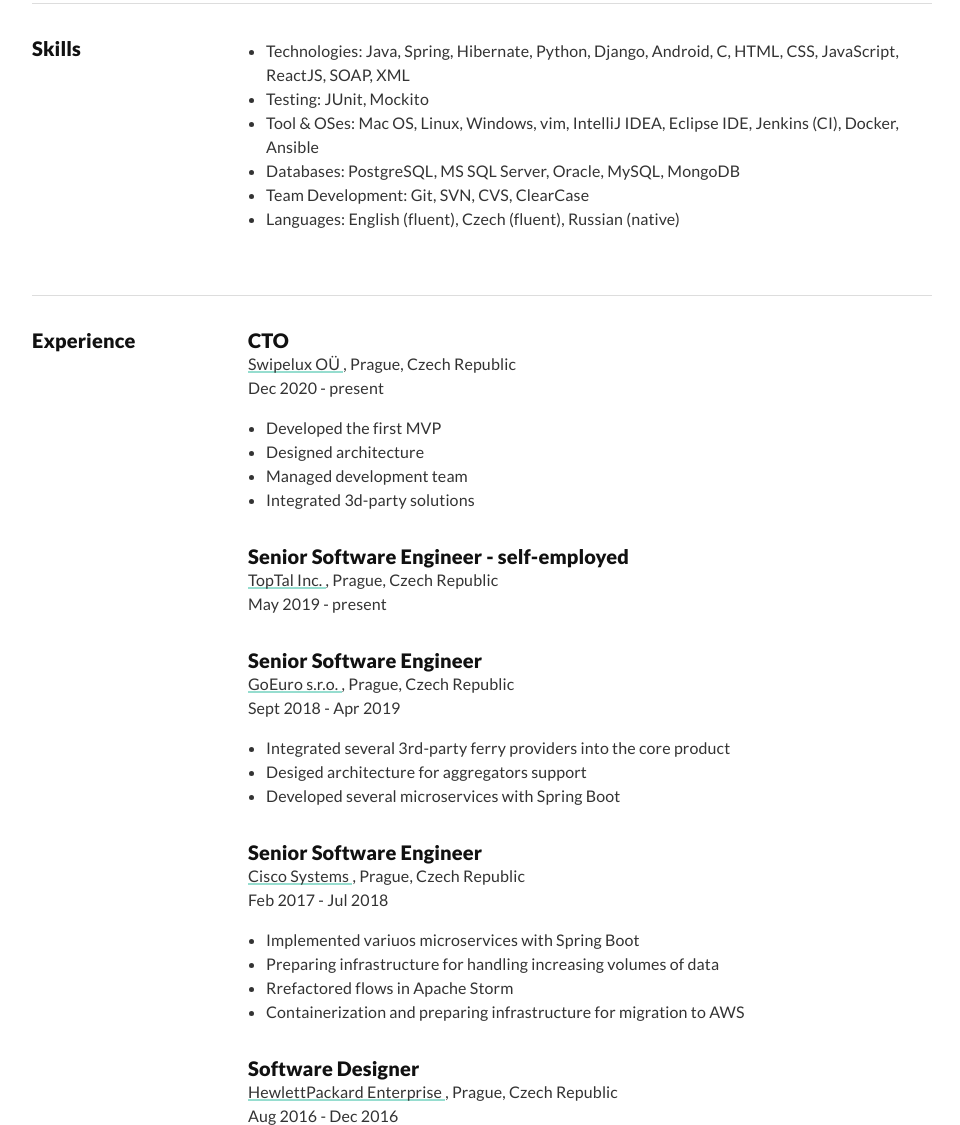
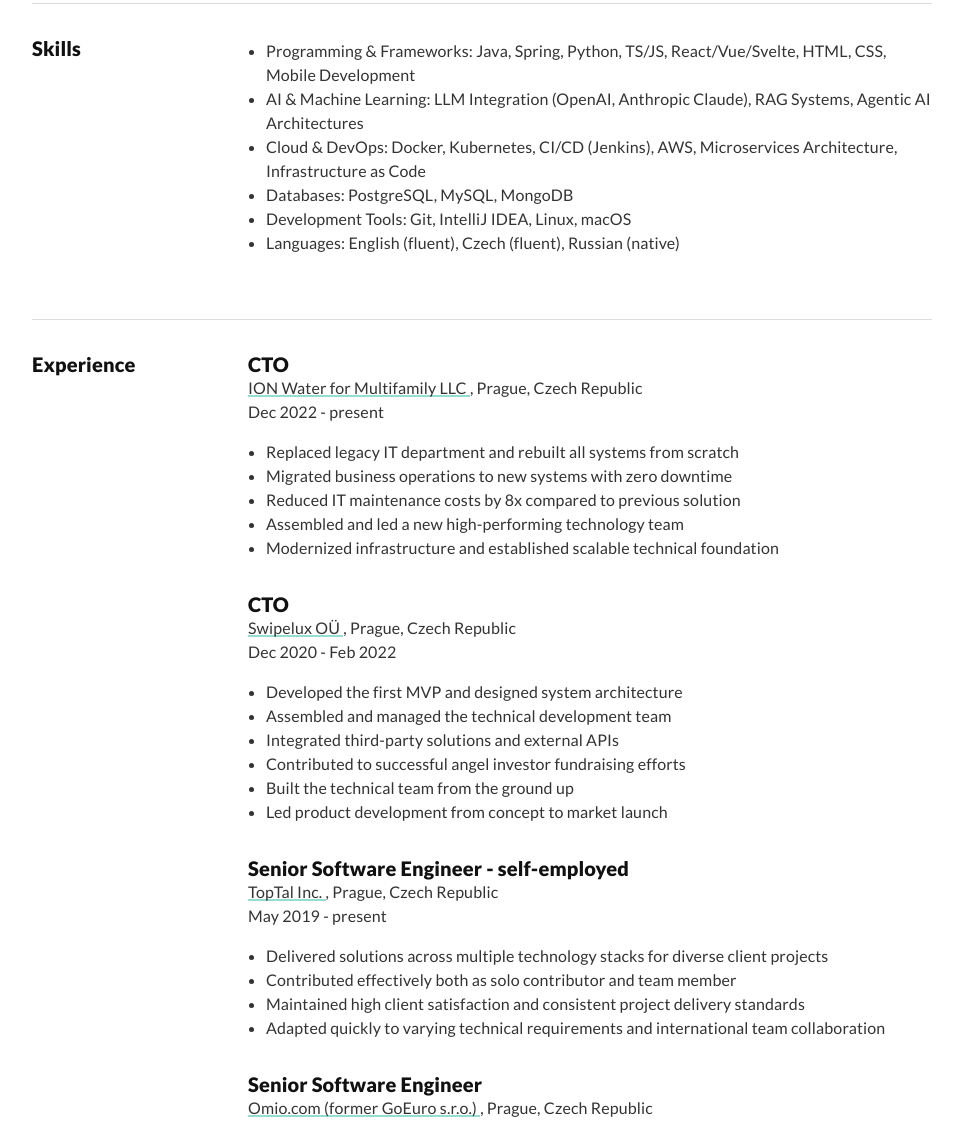
Before and after one commit to zjor/cv, a website: page src/template.hbs in a window 1280 px wide. Shown: the part 634-1759 px from the top of the page, without its empty margins (158-1118 px from the left). Drawn offline with nearby package versions, Linux system fonts and the light colour scheme; files that its build step writes are made by us from their sources.

Commit message:
data updated

```diff
--- a/src/data.yaml
+++ b/src/data.yaml
@@ -11,11 +11,11 @@
   medium: https://medium.com/@zjor
   youtube: https://www.youtube.com/c/SergeyRoyz/videos
   instagram: https://www.instagram.com/sergey.royz/
-  phone: +420774053509
+  phone: +(420) 774 053 509
   email: zjor.se@gmail.com
   location: Prague, Czech Republic
 
-position: Senior Software Engineer
+position: Head of Technology
 profile: |
   Software engineer with leadership abilities and scientific background.
   Strong analytical and reasoning skills, experience in working in international team.
@@ -23,138 +23,156 @@
   Experienced in architecting and design of complex solutions.
 
 skills:
-  - "Technologies: Java, Spring, Hibernate, Python, Django, Android, C, HTML, CSS, JavaScript, ReactJS, SOAP, XML"
-  - "Testing: JUnit, Mockito"
-  - "Tool & OSes: Mac OS, Linux, Windows, vim, IntelliJ IDEA, Eclipse IDE, Jenkins (CI), Docker, Ansible"
-  - "Databases: PostgreSQL, MS SQL Server, Oracle, MySQL, MongoDB"
-  - "Team Development: Git, SVN, CVS, ClearCase"
+  - "Programming & Frameworks: Java, Spring, Python, TS/JS, React/Vue/Svelte, HTML, CSS, Mobile Development"
+  - "AI & Machine Learning: LLM Integration (OpenAI, Anthropic Claude), RAG Systems, Agentic AI Architectures"
+  - "Cloud & DevOps: Docker, Kubernetes, CI/CD (Jenkins), AWS, Microservices Architecture, Infrastructure as Code"
+  - "Databases: PostgreSQL, MySQL, MongoDB"
+  - "Development Tools: Git, IntelliJ IDEA, Linux, macOS"
   - "Languages: English (fluent), Czech (fluent), Russian (native)"
 
 experience:
+  # ION Water
+  - position: ION Water for Multifamily LLC
+    location: Prague, Czech Republic
+    url: https://ionwater.io/
+    role: CTO
+    term: Dec 2022 - present
+    achievements:
+      - Replaced legacy IT department and rebuilt all systems from scratch
+      - Migrated business operations to new systems with zero downtime
+      - Reduced IT maintenance costs by 8x compared to previous solution
+      - Assembled and led a new high-performing technology team
+      - Modernized infrastructure and established scalable technical foundation
 
-# Swipelux OU
-- position: Swipelux OÜ
-  location: Prague, Czech Republic
-  url: https://swipelux.com/
-  icon: https://assets-mfv9c5.s3.eu-central-1.amazonaws.com/swipelux-logo_v1.0.svg
-  role: CTO
-  term: Dec 2020 - present
-  achievements:
-    - Developed the first MVP
-    - Designed architecture
-    - Managed development team
-    - Integrated 3d-party solutions
+  # Swipelux OU
+  - position: Swipelux OÜ
+    location: Prague, Czech Republic
+    url: https://swipelux.com/
+    icon: https://assets-mfv9c5.s3.eu-central-1.amazonaws.com/swipelux-logo_v1.0.svg
+    role: CTO
+    term: Dec 2020 - Feb 2022
+    achievements:
+      - Developed the first MVP and designed system architecture
+      - Assembled and managed the technical development team
+      - Integrated third-party solutions and external APIs
+      - Contributed to successful angel investor fundraising efforts
+      - Built the technical team from the ground up
+      - Led product development from concept to market launch
 
-# TopTal
-- position: TopTal Inc.
-  location: Prague, Czech Republic
-  url: https://topt.al/Pecd3A
-  icon: images/toptal-logo.svg
-  role: Senior Software Engineer - self-employed
-  term: May 2019 - present
-  achievements:
+  # TopTal
+  - position: TopTal Inc.
+    location: Prague, Czech Republic
+    url: https://topt.al/Pecd3A
+    icon: images/toptal-logo.svg
+    role: Senior Software Engineer - self-employed
+    term: May 2019 - present
+    achievements:
+      - Delivered solutions across multiple technology stacks for diverse client projects
+      - Contributed effectively both as solo contributor and team member
+      - Maintained high client satisfaction and consistent project delivery standards
+      - Adapted quickly to varying technical requirements and international team collaboration
 
-# GoEuro s.r.o.
-- position: GoEuro s.r.o.
-  location: Prague, Czech Republic
-  url: https://www.omio.com/
-  role: Senior Software Engineer
-  term: Sept 2018 - Apr 2019
-  achievements:
-    - Integrated several 3rd-party ferry providers into the core product
-    - Desiged architecture for aggregators support
-    - Developed several microservices with Spring Boot
-  technologies: Spring Boot, Kubernetes, Couchbase, MySQL
+  # GoEuro s.r.o.
+  - position: Omio.com (former GoEuro s.r.o.)
+    location: Prague, Czech Republic
+    url: https://www.omio.com/
+    role: Senior Software Engineer
+    term: Sept 2018 - Apr 2019
+    achievements:
+      - Integrated several 3rd-party ferry providers into the core product
+      - Desiged architecture for aggregators support
+      - Developed several microservices with Spring Boot
+    technologies: Spring Boot, Kubernetes, Couchbase, MySQL
 
-# Cisco s.r.o.
-- position: Cisco Systems
-  location: Prague, Czech Republic
-  url: https://www.cisco.com/
-  role: Senior Software Engineer
-  term: Feb 2017 - Jul 2018
-  achievements:
-    - Implemented variuos microservices with Spring Boot
-    - Preparing infrastructure for handling increasing volumes of data
-    - Rrefactored flows in Apache Storm
-    - Containerization and preparing infrastructure for migration to AWS
-  technologies: Spring Boot, Apache Storm, Docker, AWS, RabbitMQ, Avro, Parquet
+  # Cisco s.r.o.
+  - position: Cisco Systems
+    location: Prague, Czech Republic
+    url: https://www.cisco.com/
+    role: Senior Software Engineer
+    term: Feb 2017 - Jul 2018
+    achievements:
+      - Implemented variuos microservices with Spring Boot
+      - Preparing infrastructure for handling increasing volumes of data
+      - Rrefactored flows in Apache Storm
+      - Containerization and preparing infrastructure for migration to AWS
+    technologies: Spring Boot, Apache Storm, Docker, AWS, RabbitMQ, Avro, Parquet
 
-# HPE s.r.o.
-- position: HewlettPackard Enterprise
-  location: Prague, Czech Republic
-  url: https://www.hpe.com/
-  role: Software Designer
-  term: Aug 2016 - Dec 2016
-  achievements:
-    - Bug-fixing in Operations Analysis project
-    - Component dockerization
-    - Development of ChatOps bot
-  technologies: Java 8, Apache Kafka, Docker, Ansible, Hubot, CoffeeScript
+  # HPE s.r.o.
+  - position: HewlettPackard Enterprise
+    location: Prague, Czech Republic
+    url: https://www.hpe.com/
+    role: Software Designer
+    term: Aug 2016 - Dec 2016
+    achievements:
+      - Bug-fixing in Operations Analysis project
+      - Component dockerization
+      - Development of ChatOps bot
+    technologies: Java 8, Apache Kafka, Docker, Ansible, Hubot, CoffeeScript
 
-# instabank
-- position: Instabank
-  location: Prague, Czech Republic
-  url: https://upupapp.com/
-  role: Lead Software Engineer
-  term: Sept 2012 - Aug 2016
-  achievements:
-    - Architecture design and backend development for <a href="http://upupapp.com">upupapp.com</a>
-    - Implemented deposits support in current product
-    - Implemented account statement request functionality
-    - Redesigned card order process
-    - Integrated card-to-card payment provider (Arius)
-    - Implemented core services on backend at earlier stages of the project
-  technologies: j2ee, java8, spring (webmvc, security), hibernate (criteria api), maven, git, jenkins, docker, python, django, PlayFramwork (1.2.x), html, css (bootstrap, materialisecss), js (angularJs), nodeJs, bash-scripting
+  # instabank
+  - position: Instabank
+    location: Prague, Czech Republic
+    url: https://upupapp.com/
+    role: Lead Software Engineer
+    term: Sept 2012 - Aug 2016
+    achievements:
+      - Architecture design and backend development for <a href="http://upupapp.com">upupapp.com</a>
+      - Implemented deposits support in current product
+      - Implemented account statement request functionality
+      - Redesigned card order process
+      - Integrated card-to-card payment provider (Arius)
+      - Implemented core services on backend at earlier stages of the project
+    technologies: j2ee, java8, spring (webmvc, security), hibernate (criteria api), maven, git, jenkins, docker, python, django, PlayFramwork (1.2.x), html, css (bootstrap, materialisecss), js (angularJs), nodeJs, bash-scripting
 
-# idamobile
-- position: iDaMobile
-  location: Moscow, Russia
-  url: https://www.netcracker.com/
-  role: Lead Software Engineer
-  term: Mar 2011 - Sept 2012
-  achievements:
-    - Participated in technical negotiations with customers
-    - Designed architacture of mobile banking apps and backend
-    - Developed an Android app for various banks <a href="https://tinkoff.ru">Tinkoff Bank</a>, <a href="http://www.ubrr.ru/">InvestBank</a>, <a href="http://www.eubank.ru/">European Union Bank</a>
-    - Developed an Android app and backend for mobile banking solution for <a href="http://homecredit.ru/">HomeCredit Bank</a>
-  technologies: java, android, sqlLite, html, css, postgres, Talend Open Studio, google protobuf, guice DI
+  # idamobile
+  - position: iDaMobile
+    location: Moscow, Russia
+    url: https://www.netcracker.com/
+    role: Lead Software Engineer
+    term: Mar 2011 - Sept 2012
+    achievements:
+      - Participated in technical negotiations with customers
+      - Designed architacture of mobile banking apps and backend
+      - Developed an Android app for various banks <a href="https://tinkoff.ru">Tinkoff Bank</a>, <a href="http://www.ubrr.ru/">InvestBank</a>, <a href="http://www.eubank.ru/">European Union Bank</a>
+      - Developed an Android app and backend for mobile banking solution for <a href="http://homecredit.ru/">HomeCredit Bank</a>
+    technologies: java, android, sqlLite, html, css, postgres, Talend Open Studio, google protobuf, guice DI
 
-# NetCracker - 2
-- position: NetCracker
-  location: Moscow, Russia
-  url: https://www.netcracker.com/
-  role: Lead Software Engineer
-  term: Feb 2010 - Mar 2011
-  achievements:
-    - Designed architecture for femtocell device management system
-    - Participated in business analysis and negotiation with a customer (Kuala-Lumpur, Malaysia)
-    - Designed architecture and implemented Blackberry app for workforce management
-  technologies: j2ee, j2me, oracle, pl\sql
+  # NetCracker - 2
+  - position: NetCracker
+    location: Moscow, Russia
+    url: https://www.netcracker.com/
+    role: Lead Software Engineer
+    term: Feb 2010 - Mar 2011
+    achievements:
+      - Designed architecture for femtocell device management system
+      - Participated in business analysis and negotiation with a customer (Kuala-Lumpur, Malaysia)
+      - Designed architecture and implemented Blackberry app for workforce management
+    technologies: j2ee, j2me, oracle, pl\sql
 
-# Yandex
-- position: Yandex
-  location: Moscow, Russia
-  url: https://www.netcracker.com/
-  role: Software Engineer
-  term: Oct 2009 - Feb 2010
-  achievements:
-    - Integration support and deployment (MySQL, ETL)
-    - Improved internal report tools (J2SE, Swing)
-    - Integrated data mining tool (MatrixNet)
-  technologies: java (swing), mysql, Talend Open Studio
+  # Yandex
+  - position: Yandex
+    location: Moscow, Russia
+    url: https://www.netcracker.com/
+    role: Software Engineer
+    term: Oct 2009 - Feb 2010
+    achievements:
+      - Integration support and deployment (MySQL, ETL)
+      - Improved internal report tools (J2SE, Swing)
+      - Integrated data mining tool (MatrixNet)
+    technologies: java (swing), mysql, Talend Open Studio
 
-# NetCracker - 1
-- position: NetCracker
-  location: Moscow, Russia
-  url: https://www.netcracker.com/
-  role: J2EE Developer
-  term: Sept 2005 - Sept 2009
-  achievements:
-    - Developed integration with various systems (Web Services, FTP, LDAP)
-    - Product support at customer's site (Brussels, Belgium)
-    - Developed additional modules for OSS solution (J2EE, PL SQL, Web Services, EJB 2.0)
-    - Developed Eclipse RCP plug-in for graphical merge of business processes (GMF, EMF)
-  technologies: j2ee, swt, eclipse plugin development, oracle, pl\sql, SOAP, XPath, LDAP
+  # NetCracker - 1
+  - position: NetCracker
+    location: Moscow, Russia
+    url: https://www.netcracker.com/
+    role: J2EE Developer
+    term: Sept 2005 - Sept 2009
+    achievements:
+      - Developed integration with various systems (Web Services, FTP, LDAP)
+      - Product support at customer's site (Brussels, Belgium)
+      - Developed additional modules for OSS solution (J2EE, PL SQL, Web Services, EJB 2.0)
+      - Developed Eclipse RCP plug-in for graphical merge of business processes (GMF, EMF)
+    technologies: j2ee, swt, eclipse plugin development, oracle, pl\sql, SOAP, XPath, LDAP
 
 education:
   - degree: M.S.E. in Computer and Information Science
```
Also changed, not shown: index.html (+32 -33 lines), src/template.hbs (+0 -21 lines), 1 other file.
